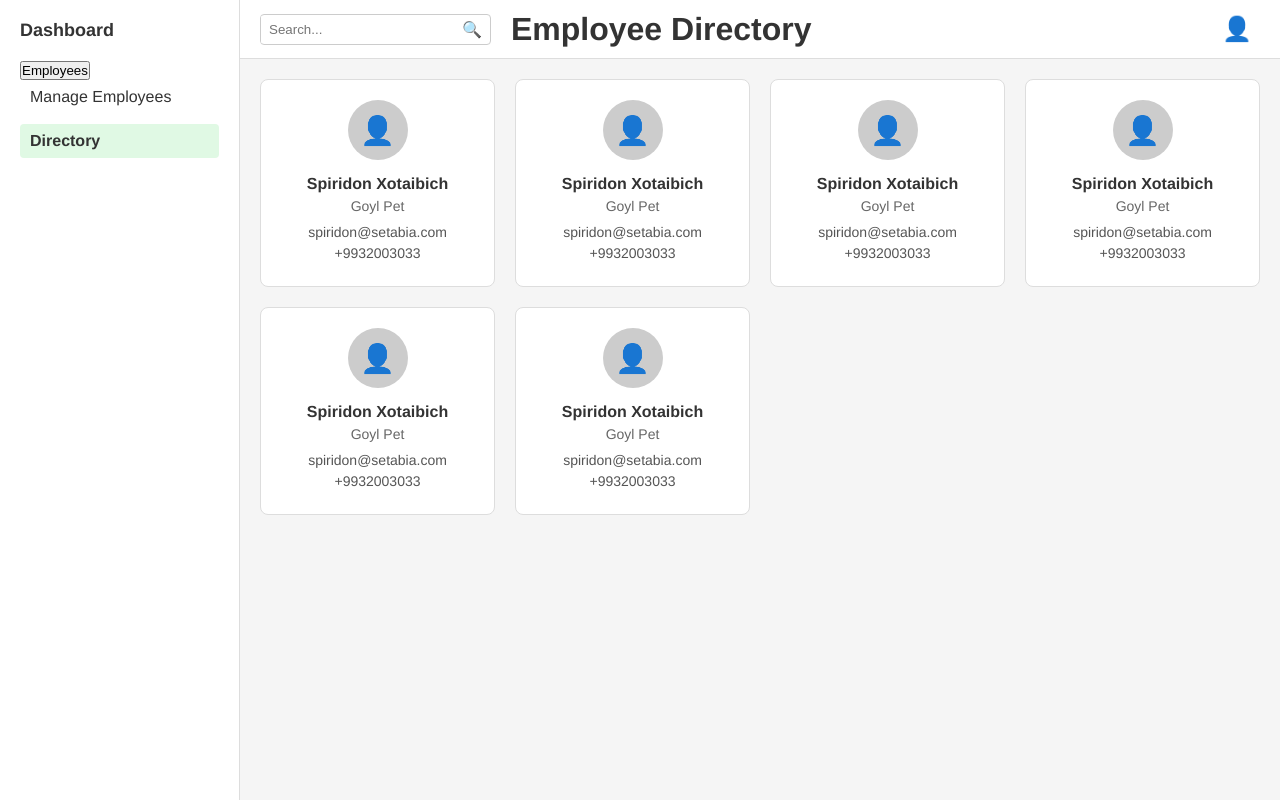
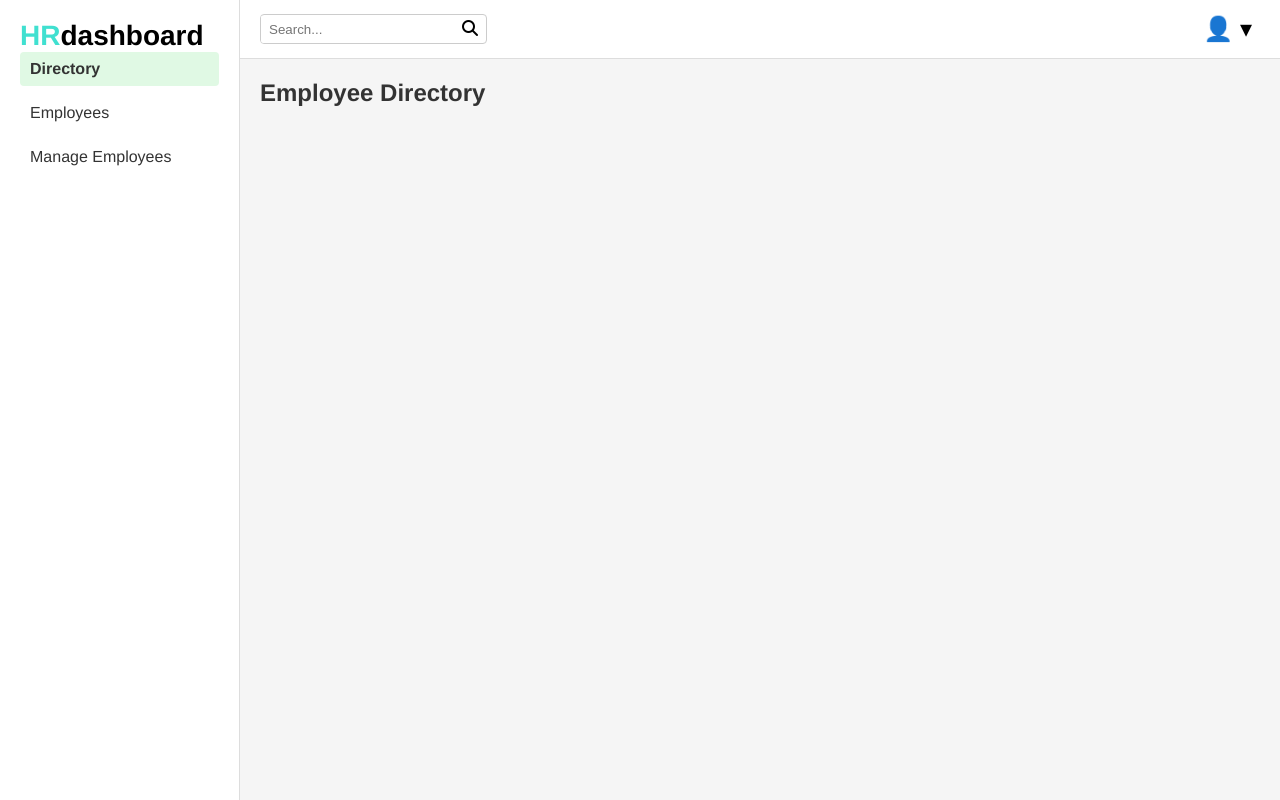
Before and after one commit to arrrpii/HR, a Flask app: page / in a window 1280 px wide. Run offline with Flask 3, Linux system fonts and the light colour scheme; the visitor is signed in with stand-in values (Sample User, id 1).

Commit message:
Update directory.html

```diff
--- a/HRproject/templates/directory.html
+++ b/HRproject/templates/directory.html
@@ -4,21 +4,27 @@
   <meta charset="UTF-8" />
   <title>Employee Directory</title>
   <link rel="stylesheet" href="{{ url_for('static', filename='css/directory.css') }}">
+  <link
+  rel="stylesheet"
+  href="https://cdnjs.cloudflare.com/ajax/libs/font-awesome/6.5.0/css/all.min.css"
+/>
 </head>
 <body>
   <!-- Sidebar -->
   <aside class="sidebar">
     <div class="sidebar-header">
-      <h2>Dashboard</h2>
+      <nav>
+      <a href="{{ url_for('default') }}" style="font-size: 28px; font-weight: bold; text-decoration: none;">
+  <span style="color: turquoise;">HR</span><span style="color: black;">dashboard</span>
+</a>
+
+    </nav>
     </div>
     <nav class="sidebar-nav">
       <ul>
-          <a href="{{ url_for('employees') }}">
-              <button type="button">Employees</button>
-          </a>
-
+          <li><a href="#" class="active">Directory</a></li>
+          <li><a href="{{ url_for('employees') }}">Employees</a></li>
           <li><a href="#">Manage Employees</a></li>
-        <li><a href="#" class="active">Directory</a></li>
       </ul>
     </nav>
   </aside>
@@ -28,87 +34,45 @@
     <!-- Top Header -->
     <header class="top-header">
       <!-- Left: Search bar -->
+     <!-- Inside .top-header -->
 <div class="header-left">
   <div class="search-bar">
-          <input
-            type="text"
-            id="searchInput"
-            placeholder="Search..."
-          />
+    <input type="text" id="searchInput" placeholder="Search..." />
     <button class="icon-btn" aria-label="Search">
-            &#128269; <!-- magnifying glass icon -->
+  <i class="fas fa-search"></i>
 </button>
+
   </div>
-        <h1>Employee Directory</h1>
 </div>
+
+
+
       <!-- Right: Icons (placeholders) -->
         <div class="profile-dropdown">
   <button class="icon-btn profile-toggle" aria-label="User Profile">
     &#128100; <!-- user icon -->
+    <span class="dropdown-arrow">&#9662;</span> <!-- ▼ arrow icon -->
   </button>
   <div class="dropdown-menu" id="profileMenu">
     <a href="{{ url_for('logout') }}" class="dropdown-item">Logout</a>
   </div>
 </div>
 
+
     </header>
 
     <!-- Content Wrapper -->
     <div class="content-wrapper">
+        <h2 class="directory-heading">Employee Directory</h2>
+
         <!-- Employee Cards Grid -->
         <div class="employee-grid" id="employeeGrid">
-        <!-- Example card repeated; in real usage, you might generate these dynamically -->
-        <div class="employee-card">
-          <div class="avatar">&#128100;</div>
-          <h2 class="emp-name">Spiridon Xotaibich</h2>
-          <p class="emp-role">Goyl Pet</p>
-          <p class="emp-email">spiridon@setabia.com</p>
-          <p class="emp-phone">+9932003033</p>
-        </div>
-
-        <div class="employee-card">
-          <div class="avatar">&#128100;</div>
-          <h2 class="emp-name">Spiridon Xotaibich</h2>
-          <p class="emp-role">Goyl Pet</p>
-          <p class="emp-email">spiridon@setabia.com</p>
-          <p class="emp-phone">+9932003033</p>
-        </div>
-
-        <div class="employee-card">
-          <div class="avatar">&#128100;</div>
-          <h2 class="emp-name">Spiridon Xotaibich</h2>
-          <p class="emp-role">Goyl Pet</p>
-          <p class="emp-email">spiridon@setabia.com</p>
-          <p class="emp-phone">+9932003033</p>
-        </div>
-
-        <div class="employee-card">
-          <div class="avatar">&#128100;</div>
-          <h2 class="emp-name">Spiridon Xotaibich</h2>
-          <p class="emp-role">Goyl Pet</p>
-          <p class="emp-email">spiridon@setabia.com</p>
-          <p class="emp-phone">+9932003033</p>
-        </div>
-
-        <div class="employee-card">
-          <div class="avatar">&#128100;</div>
-          <h2 class="emp-name">Spiridon Xotaibich</h2>
-          <p class="emp-role">Goyl Pet</p>
-          <p class="emp-email">spiridon@setabia.com</p>
-          <p class="emp-phone">+9932003033</p>
-        </div>
-
-        <div class="employee-card">
-          <div class="avatar">&#128100;</div>
-          <h2 class="emp-name">Spiridon Xotaibich</h2>
-          <p class="emp-role">Goyl Pet</p>
-          <p class="emp-email">spiridon@setabia.com</p>
-          <p class="emp-phone">+9932003033</p>
-        </div>
+            <!-- Employee cards will be injected dynamically here -->
         </div>
     </div>
   </div>
 
+
   <script src="{{ url_for('static', filename='js/directory.js') }}"></script>
 </body>
 </html>
```
Lines whose indentation alone changed are shown as unchanged.
